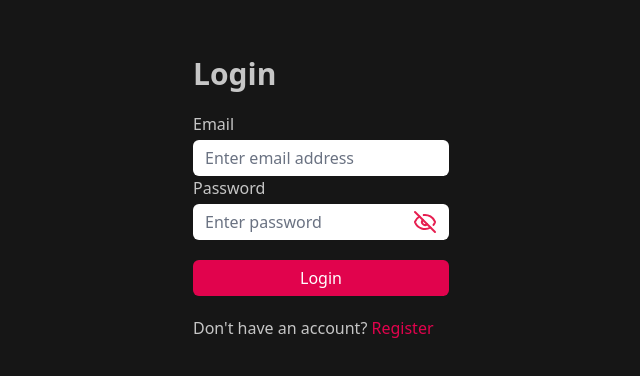
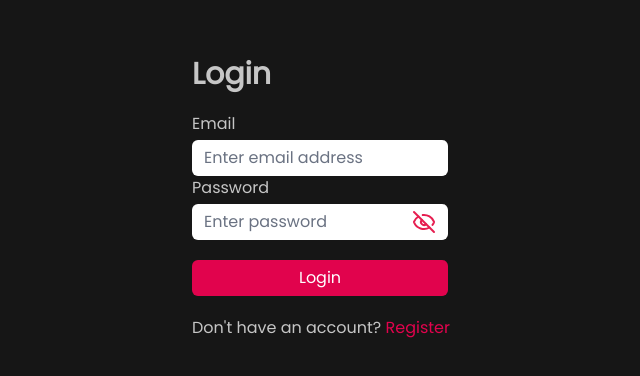
Before and after one commit to gauravjavheri2326/Interview-AI-Frontend, a React (Vite) app: page /login in a window 1280 px wide. Shown: the part 202-578 px from the top of the page, without its empty margins (319-959 px from the left). Built offline with nearby package versions, Linux system fonts and the light colour scheme; no server answers.

Commit message:
Poppins font family added

```diff
--- a/src/features/interview/pages/Home.jsx
+++ b/src/features/interview/pages/Home.jsx
@@ -35,7 +35,7 @@ const Home = () => {
 
 
   return (
-    <main className="home-main min-h-screen w-full flex lg:items-center lg:justify-center flex-col lg:gap-5 md:gap-[3vw] gap-[5vw] relative md:py-[10vw] py-[20vw] 2xl:px-[2vw] px-[3vw] xl:py-[5vw] lg:py-[8vw] overflow-x-hidden">
+    <main className="home-main min-h-screen w-full overflow-x-hidden flex lg:items-center lg:justify-center flex-col lg:gap-5 md:gap-[3vw] gap-[5vw] relative md:py-[10vw] py-[20vw] 2xl:px-[2vw] px-[3vw] xl:py-[5vw] lg:py-[8vw] ">
         <DisplayMsg/>
 
         {/* name & logout button */}
@@ -158,7 +158,7 @@ const Home = () => {
             reports?.length > 0 && (
                 <section className='w-full 2xl:mt-[2vw] xl:mt-[1.7vw] lg:mt-[1.8vw] mt-[5vw]'>
 
-                    <h2 className='text-[#e1034d] uppercase font-extrabold text-center xl:text-[2vw] text-[6vw] 2xl:mb-[2vw] xl:mb-[1.7vw] lg:mb-[2vw] mb-[8vw] underline'>My Recent Interview Plans</h2>
+                    <h2 className='text-[#e1034d] font-extrabold text-center xl:text-[2vw] text-[6vw] 2xl:mb-[2vw] xl:mb-[1.7vw] lg:mb-[2vw] mb-[8vw] '>My Recent Interview Plans</h2>
 
                     {/* All reports list */}
                     <div className='w-full grid lg:grid-cols-3 lg:gap-[0.5vw] gap-[2.5vw]'>
--- a/src/index.css
+++ b/src/index.css
@@ -1,4 +1,9 @@
 @import "tailwindcss";
+
+@font-face {
+    font-family: "Poppins";
+    src: url("./assets/fonts/Poppins-Regular.ttf") format("truetype")
+}
 
 @layer base {
     * {
@@ -13,7 +18,7 @@ body,
     width: 100%;
     background-color: #161616;
     color: #c6c6c6;
-    font-family: system-ui, -apple-system, BlinkMacSystemFont, 'Segoe UI', Roboto, Oxygen, Ubuntu, Cantarell, 'Open Sans', 'Helvetica Neue', sans-serif;
+    font-family: "Poppins";
 }
 
 body::-webkit-scrollbar {
```
Also changed, not shown: src/assets/fonts/Poppins-Regular.ttf (added).
